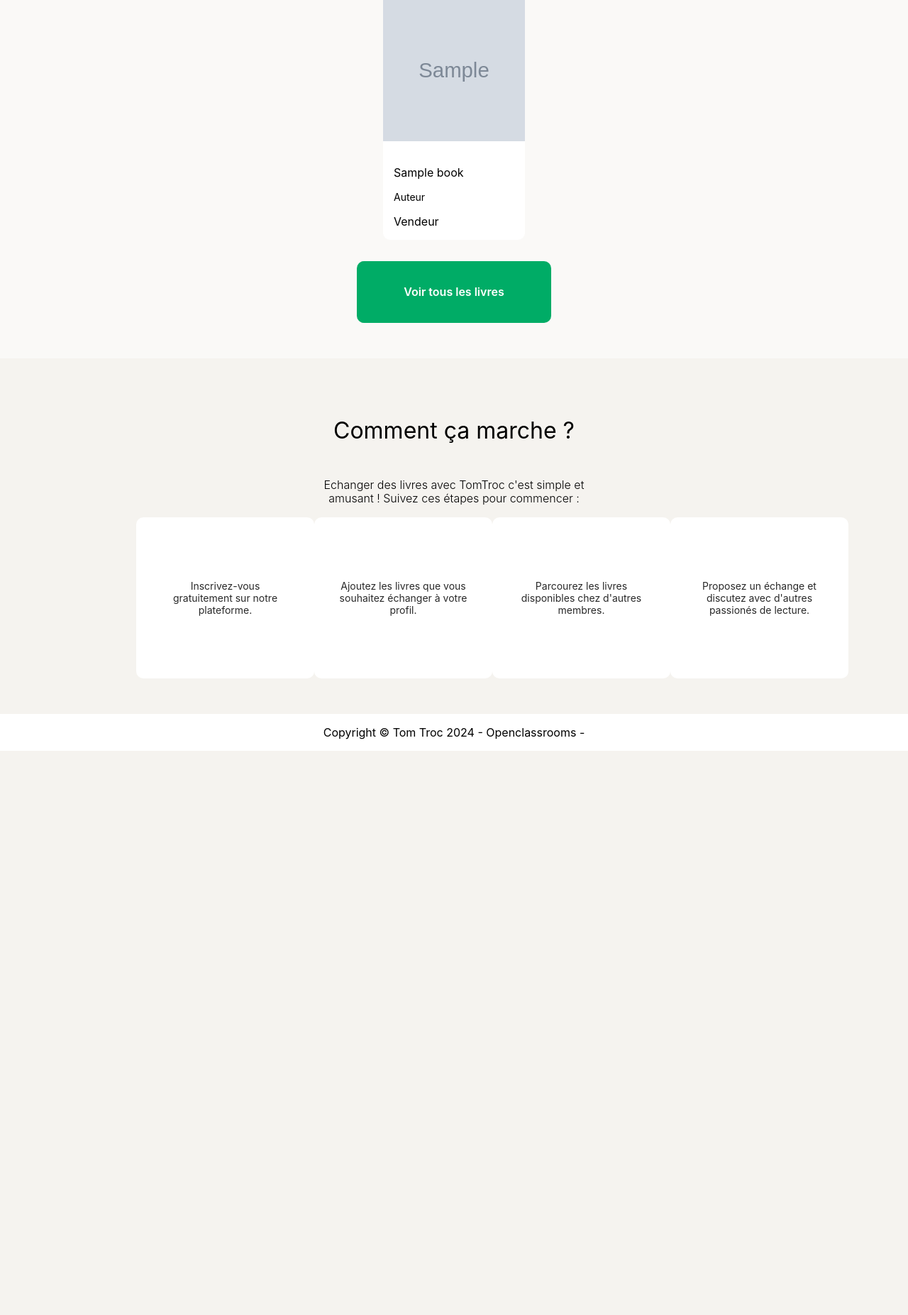
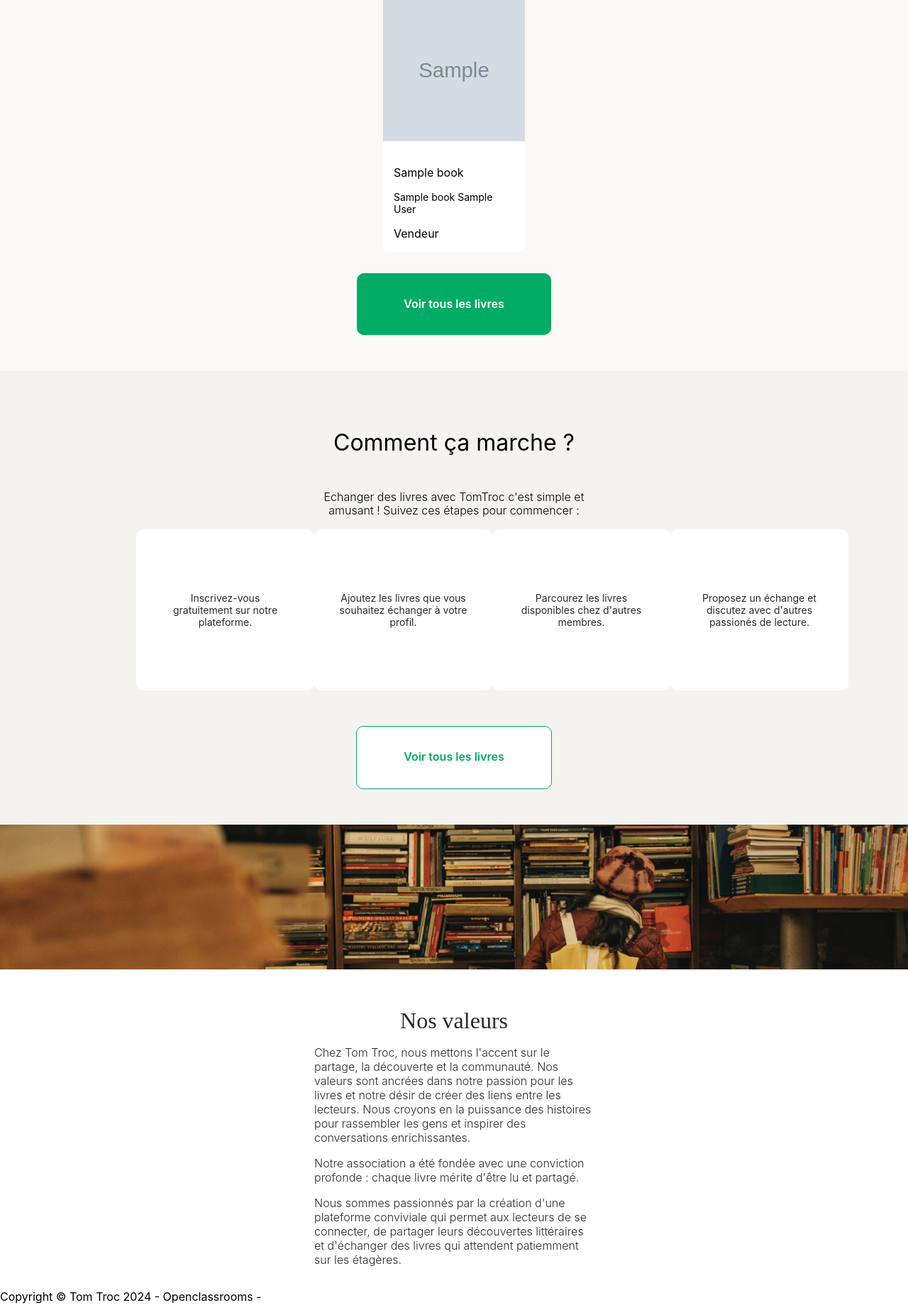
Before and after one commit to Wutzy/OC-SF-TomTroc, a PHP site: template TomTroc/views/templates/home.php in a window 1280 px wide. Shown: the part 834-2687 px from the top of the page at 71% size. Before the commit the page ends 1892 px from the top, so only its background shows below. Run offline with PHP 8.4, Linux system fonts and the light colour scheme; the template is opened without the code that fills it: most values are stand-ins (such as "Sample title", 1, 10 or a date in 2020); grey boxes marked "Sample" are stand-in pictures; grey boxes labelled with a size stand in for pictures from a placeholder-image service; some libraries are stand-ins or nearby versions; some web fonts are replaced.

Commit message:
feature : Get author by book id

```diff
--- a/TomTroc/controllers/BookController.php
+++ b/TomTroc/controllers/BookController.php
@@ -10,7 +10,6 @@
     {
         $bookManager = new BookManager();
         $books = $bookManager->getAllBooks(true);
-
         $view = new View("Accueil");
         $view->render("home", ['books' => $books]);
     }
@@ -26,7 +25,6 @@
 
         $articleManager = new ArticleManager();
         $article = $articleManager->getArticleById($id);
-        //var_dump($article);die;
         $articleManager->updateArticleViews($article);
 
         if (!$article) {
--- a/TomTroc/css/style.css
+++ b/TomTroc/css/style.css
@@ -13,6 +13,10 @@
 }
 section{
     width: 100%;
+}
+footer{
+    width: 100%;
+    background-color: white;
 }
 a {
     text-decoration: none;
@@ -204,6 +208,7 @@
     display: flex;
     width: 100%;
     justify-content: space-around;
+    margin-bottom: 50px;
 }
 
 .howitworks-card{
@@ -231,3 +236,48 @@
     line-height: normal;
     text-align: center;
 }
+.btn-light-show-books{
+    display: flex;
+    justify-content: center;
+    align-items: center;
+    width: 218px;
+    height: 63px;
+    font-size: 16px;
+    padding: 12px 28px 12px 28px;
+    color: #00AC66;
+    background-color: white;
+    border: 1px solid #00AC66;
+    border-radius: 10px;
+    font-family: Inter;
+    font-size: 16px;
+    font-weight: 600;
+    line-height: 19.36px;
+}
+
+/** Values section **/
+.banner img{
+    width: 100%;
+    margin-bottom: 50px;
+}
+.values{
+    display: flex;
+    flex-direction: column;
+    align-items: center;
+    color: #292929;
+}
+.values-title{
+
+    font-family: "Playfair Display";
+    font-size: 32px;
+    font-style: normal;
+    font-weight: 400;
+    line-height: normal;
+}
+.values-speech{
+    width: 394px;
+    font-family: Inter;
+    font-size: 16px;
+    font-style: normal;
+    font-weight: 300;
+    line-height: normal;
+}
--- a/TomTroc/views/templates/home.php
+++ b/TomTroc/views/templates/home.php
@@ -35,7 +35,7 @@
                         <img src="<?= $book->getImage() ?>" alt="une image" class="last-book-img">
                         <div class="card-content">
                             <div class="last-books-title"><p><?= $book->getTitle() ?></p></div>
-                            <div class="last-books-author"><p>Auteur</p></div>
+                            <div class="last-books-author"><p><?= $book->author_name .' ' . $book->author_forname ?></p></div>
                             <div class="last-books-"><p>Vendeur</p></div>
                         </div>
                     </a>
@@ -71,5 +71,36 @@
                 <p>Proposez un échange et discutez avec d'autres passionés de lecture.</p>
             </div>
         </div>
+        <div class="show-books">
+            <div class="btn-light-show-books">
+                <a href="#">Voir tous les livres</a>
+            </div>
+        </div>
     </div>
 </section>
+<section>
+    <div class="banner">
+        <img src="views/assets/home-books-banner.png" alt="">
+    </div>
+    <div class="values">
+        <div class="values-title">
+            Nos valeurs
+        </div>
+        <div class="values-speech">
+            <p>
+            Chez Tom Troc, nous mettons l'accent sur le partage,
+            la découverte et la communauté. Nos valeurs sont ancrées
+            dans notre passion pour les livres et notre désir de créer des
+            liens entre les lecteurs. Nous croyons en la puissance des histoires
+            pour rassembler les gens et inspirer des conversations enrichissantes.
+            <p>
+            Notre association a été fondée avec une conviction profonde :
+            chaque livre mérite d'être lu et partagé.
+            </p>
+            <p>
+            Nous sommes passionnés par la création d'une plateforme conviviale qui permet aux lecteurs
+            de se connecter, de partager leurs découvertes littéraires et d'échanger des livres
+            qui attendent patiemment sur les étagères.
+        </div>
+    </div>
+</section>
```
Also changed, not shown: TomTroc/models/Author.php (added, +50 -0 lines), TomTroc/models/AuthorManager.php (added, +59 -0 lines), TomTroc/models/Book.php (+22 -1 lines), TomTroc/models/BookManager.php (+24 -2 lines), TomTroc/views/assets/home-books-banner.png (added).
